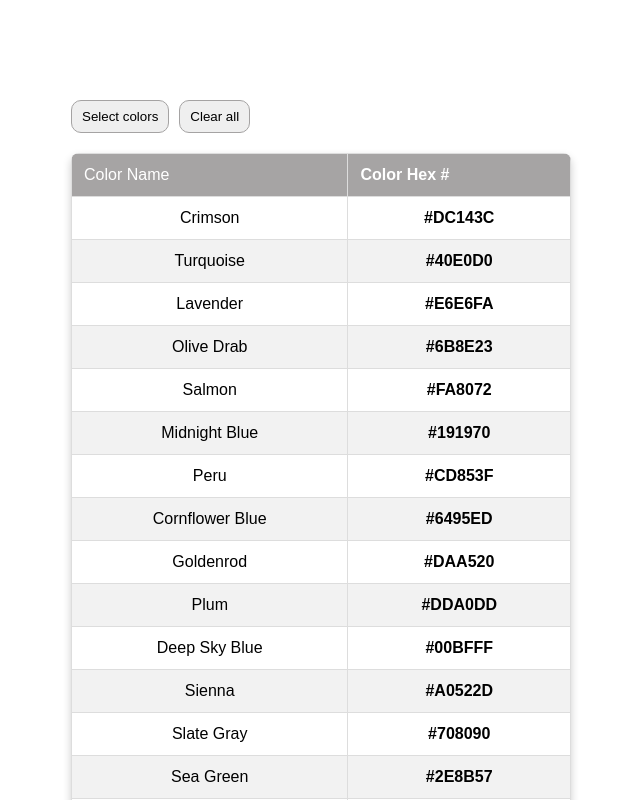
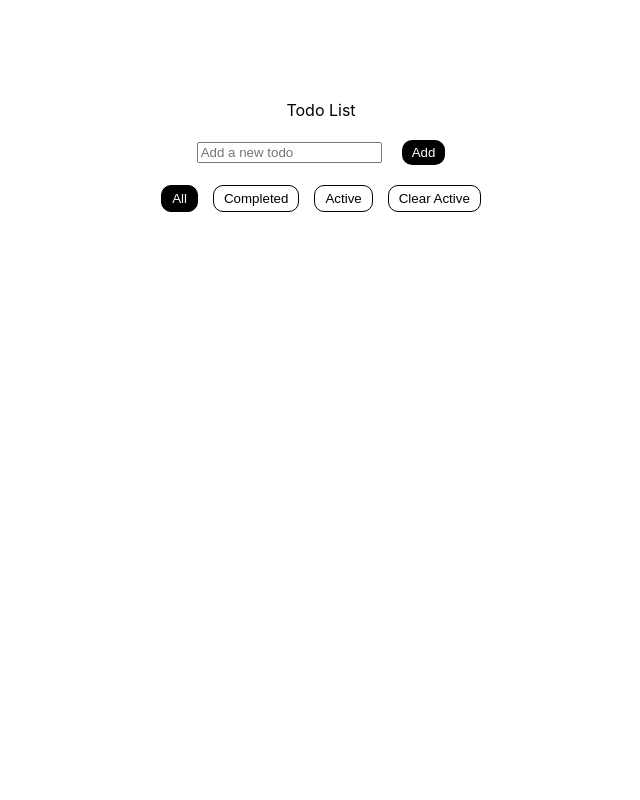
Before and after one commit to 97-Jeffrey/react-coding-practice, a React (Create React App) app: page / in a window 1280 px wide. Shown: the top 800 px of the page, without its empty margins (319-959 px from the left). Built offline with nearby package versions, Linux system fonts and the light colour scheme.

Commit message:
added something

```diff
--- a/src/App.js
+++ b/src/App.js
@@ -4,15 +4,17 @@ import Countries from './components/Countries';
 import Users from './components/users/users';
 import ColorPicker from './components/ColorPicker';
 import Color from './components/color';
+import Todo from './components/todo';
 
 import colors from './data/color';
 
  {/* <Countries data={{ china:'Beijing', Germany: 'Berlin'}} /> */}
+//  /  <Color data={colors}/>
 
 function App() {
    return (
       <div className='App'>
-         <Color data={colors}/>
+           <Todo />
       </div>
    )
 
--- /dev/null
+++ b/src/components/todo/index.js
@@ -0,0 +1,106 @@
+import { useState } from "react"
+import '../../styles/todo.css'
+
+const Todo = () =>{
+
+    const [input, setInput] = useState('');
+    const [todos, setTodos] = useState([]);
+    const [selectedFilter, setSelectedFilter] = useState('All')
+
+    const handleTodoText =(e)=>{
+        setInput(e.target.value)
+    }
+
+    const handleCompleteTodo =(id)=>{
+        setTodos(prev=> prev.map(todo => id=== todo.id? {...todo, completed: !todo.completed}: todo))
+    }
+
+    const handleAddTodo = () =>{
+        const todo ={
+            id: todos.length? todos[todos.length-1].id+1 :0,
+            name: input,
+            completed: false
+        }
+        if(input){
+            setTodos(prev=> [...prev, todo])
+            setInput('')
+
+        }
+
+
+
+    }
+
+
+    const handleFilterButtonSelect =(text) =>{
+
+        setSelectedFilter(text);
+
+        if(text === 'Clear Active'){
+            setTodos(prev=> prev.filter(todo => !todo.completed))
+        }
+
+
+
+
+
+
+
+
+    }
+
+    return (
+        <>
+
+           <div>
+               <div>Todo List</div>
+
+               <div className="input-section">
+                   <input
+                       type='text'
+                       onChange={handleTodoText}
+                       value={input}
+                       placeholder="Add a new todo"
+                    />
+                   <button className="add-button" onClick={handleAddTodo} >Add</button>
+               </div>
+
+               <div className='filter-button-container'>
+                 {
+                    ['All', 'Completed', 'Active', 'Clear Active'].map(item=>(
+                        <div
+                            key={item}
+                            onClick={()=>handleFilterButtonSelect(item)}
+                        >
+                            <button
+                                className={`filter-button ${selectedFilter===item? `filter-button-selected`:''}`}
+                            >{item}</button>
+                        </div>
+                    ))
+                 }
+               </div>
+
+               <div className='todos'>
+                {todos
+                .filter(eachTodo=> selectedFilter==='All'? eachTodo:
+                    selectedFilter === 'Completed'? eachTodo.completed:
+                    selectedFilter === 'Active'?  !eachTodo.completed: eachTodo
+                )
+                .map(todo=> (
+                    <div className={`todo ${todo.completed? `todo-complete`:''}` } key={todo.id}>
+                        <div>
+                            {todo.name}
+                        </div>
+                        <input type='checkbox' onChange={()=>handleCompleteTodo(todo.id)} checked={todo.completed}/>
+                    </div>
+                ))}
+
+               </div>
+
+
+           </div>
+        </>
+    )
+}
+
+export default Todo
--- a/src/styles/color.css
+++ b/src/styles/color.css
@@ -52,7 +52,7 @@ td:last-child {
 }
 
 .color-picker {
-    margin-top: 30px;
+    top: 40px;
     width: 250px;
     height: 250px;
     border: 1px solid gray;
@@ -66,7 +66,7 @@ td:last-child {
     gap:8px;
     padding:10px;
     overflow-y: scroll;
-    z-index: 2;
+    /* z-index: 2; */
     position: absolute;
 }
 
--- /dev/null
+++ b/src/styles/todo.css
@@ -0,0 +1,64 @@
+input {
+    outline: none;
+}
+
+
+.input-section {
+    display: flex;
+    flex-direction: row;
+    justify-content: center;
+    align-items: center;
+    gap:20px;
+    margin: 20px 10px 20px 10px
+}
+
+.add-button{
+    background-color: #000;
+    color:#fff;
+    border: none;
+    padding: 5px 10px 5px 10px;
+    border-radius: 10px;
+    cursor: pointer
+}
+
+.todos{
+    display: flex;
+    flex-direction: column;
+    justify-content: center;
+    gap:15px;
+    margin-top: 30px
+}
+
+.todo {
+    display: flex;
+    flex-direction: row;
+    justify-content: left;
+    align-items: center;
+    gap:15px;
+}
+
+.todo-complete {
+    text-decoration: line-through;
+}
+
+.filter-button-container{
+    display: flex;
+    flex-direction: row;
+    justify-content: left;
+    align-items: center;
+    gap: 15px;
+}
+
+.filter-button {
+    background-color: #fff;
+    border: 1px solid #000;
+    color:#000;
+    padding: 5px 10px 5px 10px;
+    border-radius: 10px;
+    cursor: pointer
+}
+
+.filter-button-selected{
+    background-color: #000;
+    color: #fff
+}
```
